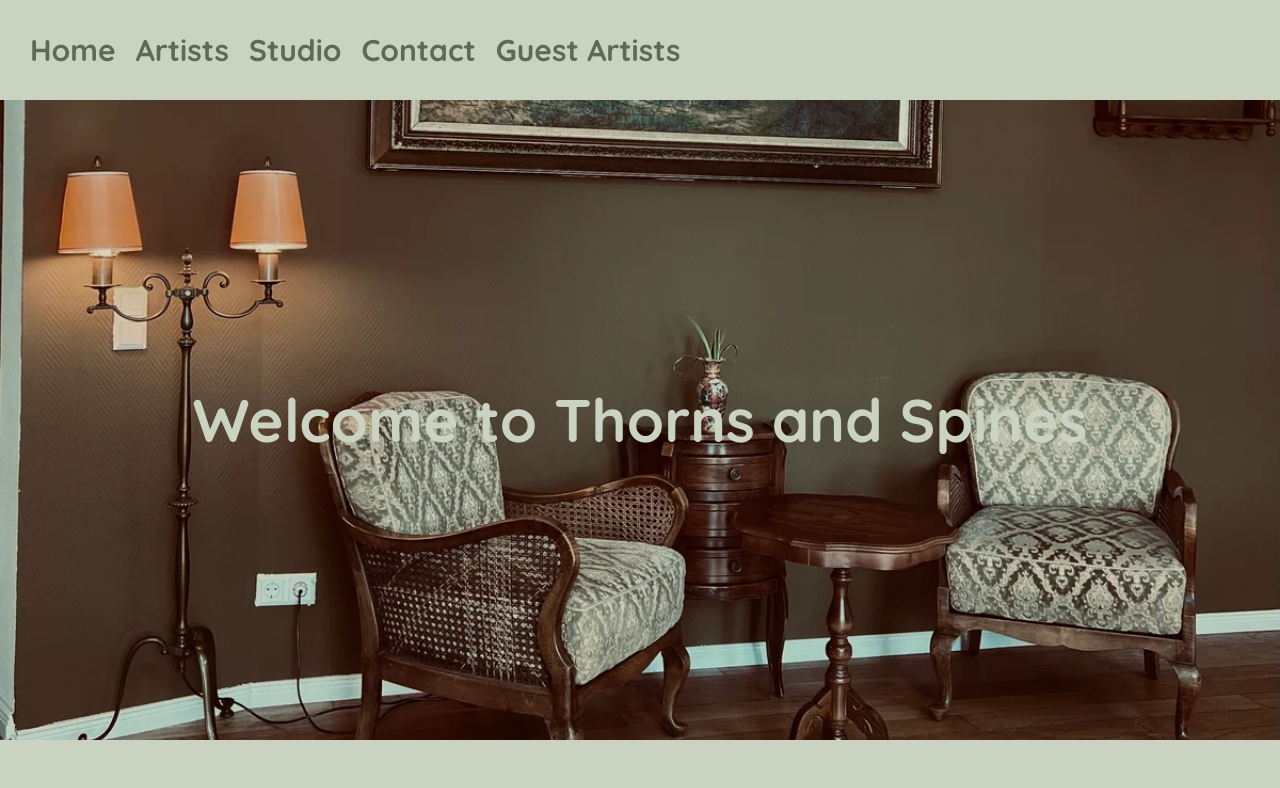
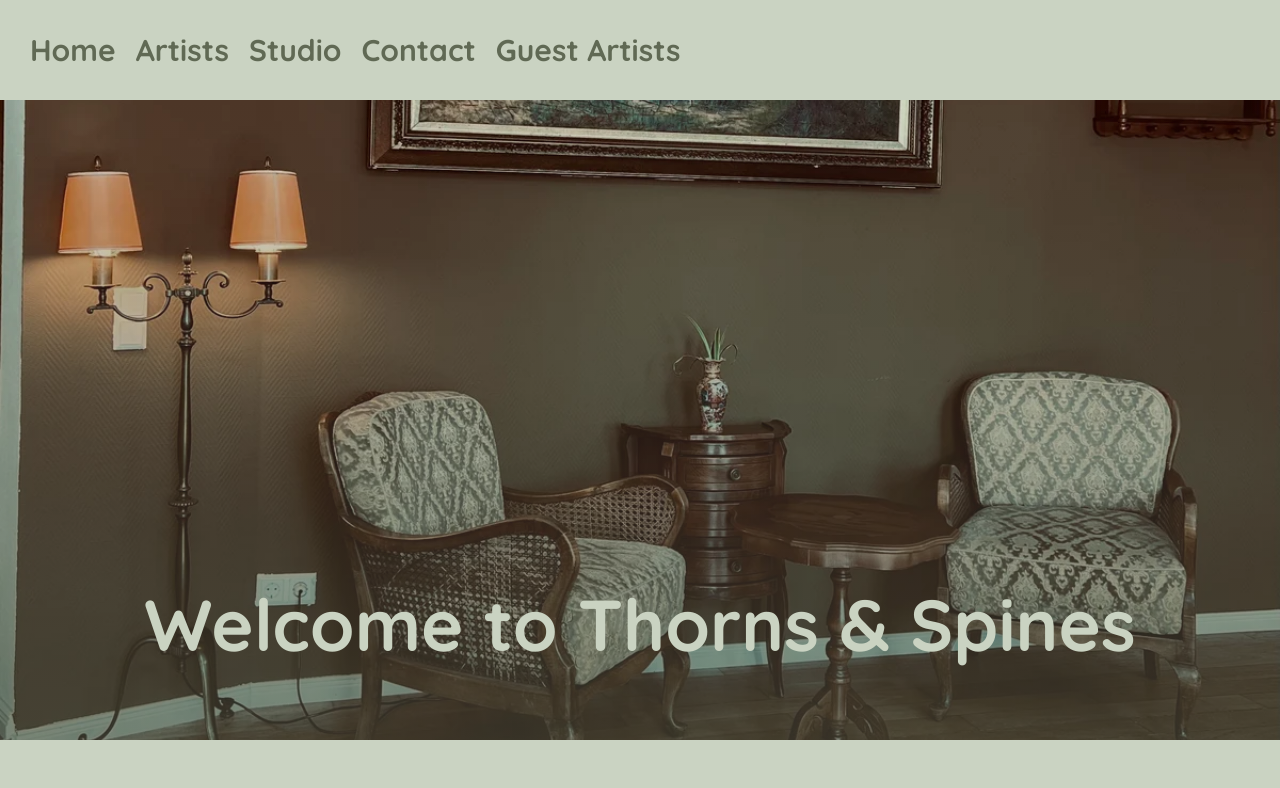
Before and after one commit to Cmbs86/Thorns-and-Spines-page, a React (Vite) app in the folder thorns-n-spines-project/: page / in a window 1280 px wide. Shown: the top 788 px of the page. Built offline with nearby package versions, Linux system fonts and the light colour scheme.

Commit message:
add overlay gradient animation hero.jsx

```diff
--- a/thorns-n-spines-project/src/components/Hero.jsx
+++ b/thorns-n-spines-project/src/components/Hero.jsx
@@ -1,32 +1,43 @@
 import { motion } from "framer-motion";
+import { useTranslation } from "react-i18next";
 import ThornsHero from "../assets/images/hero.webp";
 
 const Hero = () => {
+  const { t } = useTranslation();
+
   return (
     <div className="relative w-full h-[80vh] z-0 overflow-hidden ">
       {/* Background image container */}
       <motion.div
+
         className="absolute w-full h-full"
         style={{
+
           backgroundImage: `url(${ThornsHero})`,
           backgroundSize: "cover",
           backgroundPosition: "center",
           backgroundRepeat: "no-repeat",
-          backgroundAttachment: "fixed",
+
         }}
         initial={{ scale: 1.1 }}
         animate={{ scale: 1 }}
         transition={{ duration: 1.5, ease: "easeOut" }}
-      ></motion.div>
+      />
+     <motion.div
+        className="absolute inset-0 bg-gradient-to-b from-transparent to-tns-ebony-dark"
+        initial={{ opacity: 0 }}
+        animate={{ opacity: 0.6 }}
+        transition={{ duration: 1.5, ease: "easeOut" }}
+      />
       {/* Container for the hero content */}
       <motion.div
-        className="relative flex justify-center items-center h-full"
+        className="relative flex justify-center text-center items-end pb-10  sm:pb-20 h-full"
         initial={{ opacity: 0, y: 20}}
         animate={{ opacity: 1, y: 0 }}
         transition={{ duration: 1.5, delay: 0.5 }}
       >
-        <h1 className="text-5xl md:text-6xl font-bold  text-tns-ash-gray-light font-sans">
-          Welcome to Thorns and Spines
+        <h1 className="text-3xl sm:text-4xl md:text-5xl lg:text-6xl xl:text-7xl  font-bold  text-tns-ash-gray-light font-sans">
+         {t("welcome")}
         </h1>
       </motion.div>
     </div>
--- a/thorns-n-spines-project/src/locales/de/translation.json
+++ b/thorns-n-spines-project/src/locales/de/translation.json
@@ -10,5 +10,6 @@
   "studio": "Studio",
   "contact": "Kontakt",
   "guest_artists": "Gastkünstler",
-  "location": "Standort"
+  "location": "Standort",
+  "welcome": "Willkommen bei Thorns & Spines"
 }
--- a/thorns-n-spines-project/src/locales/en/translation.json
+++ b/thorns-n-spines-project/src/locales/en/translation.json
@@ -10,5 +10,6 @@
   "studio": "Studio",
   "contact": "Contact",
   "guest_artists": "Guest Artists",
-  "location": "location"
+  "location": "location",
+  "welcome": "Welcome to Thorns & Spines"
 }
--- a/thorns-n-spines-project/tailwind.config.js
+++ b/thorns-n-spines-project/tailwind.config.js
@@ -9,6 +9,9 @@ export default {
         "tns-ash-gray": "#AFBCA1",
         "tns-ebony": "#606954",
         "tns-ebony-dark": "#485040",
+      },
+      boxShadow: {
+        overlay: "0px 4px 20px rgba(72, 80, 64, 0.5)", // tns-ebony-dark color shadow
       },
       keyframes: {
         marquee: {
```
